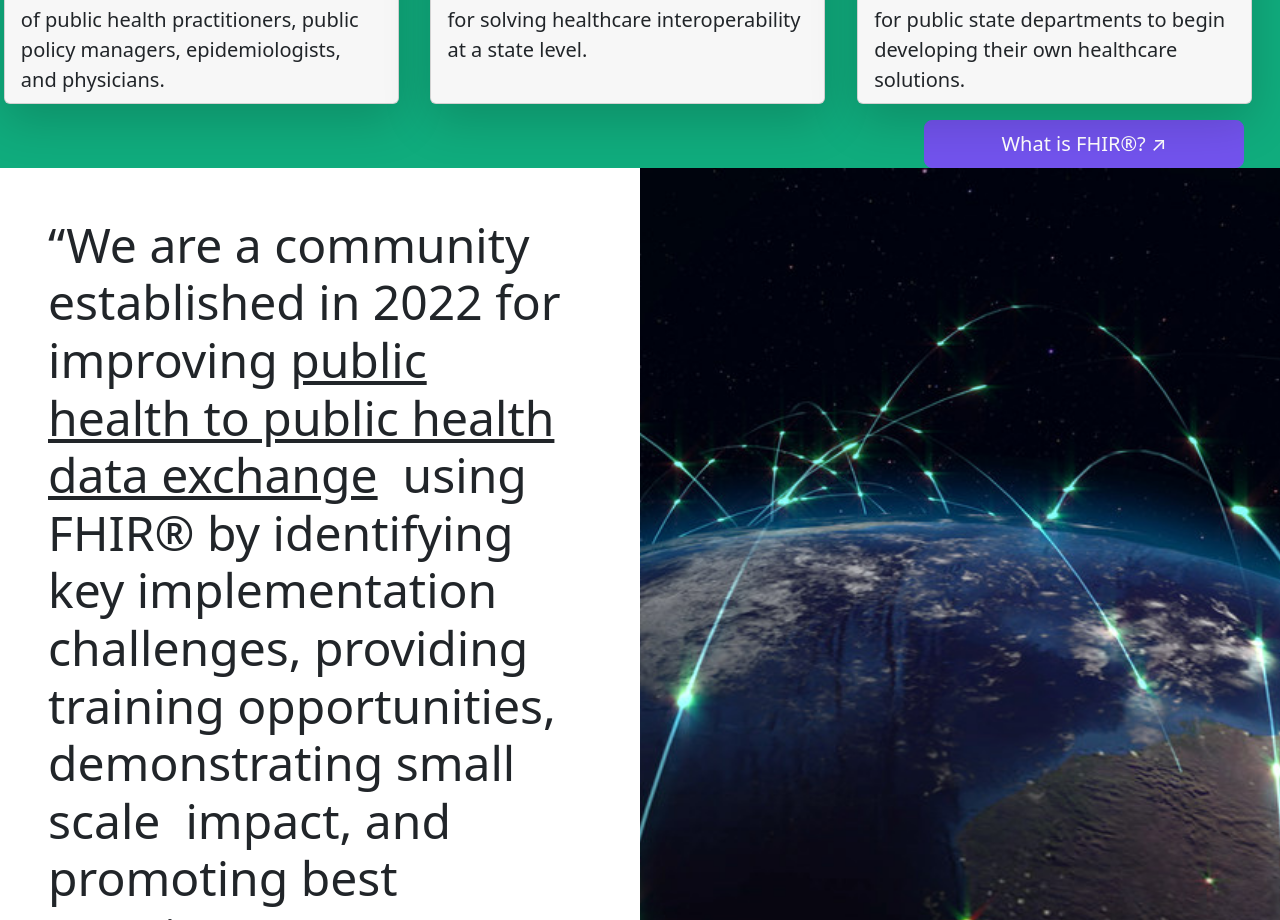
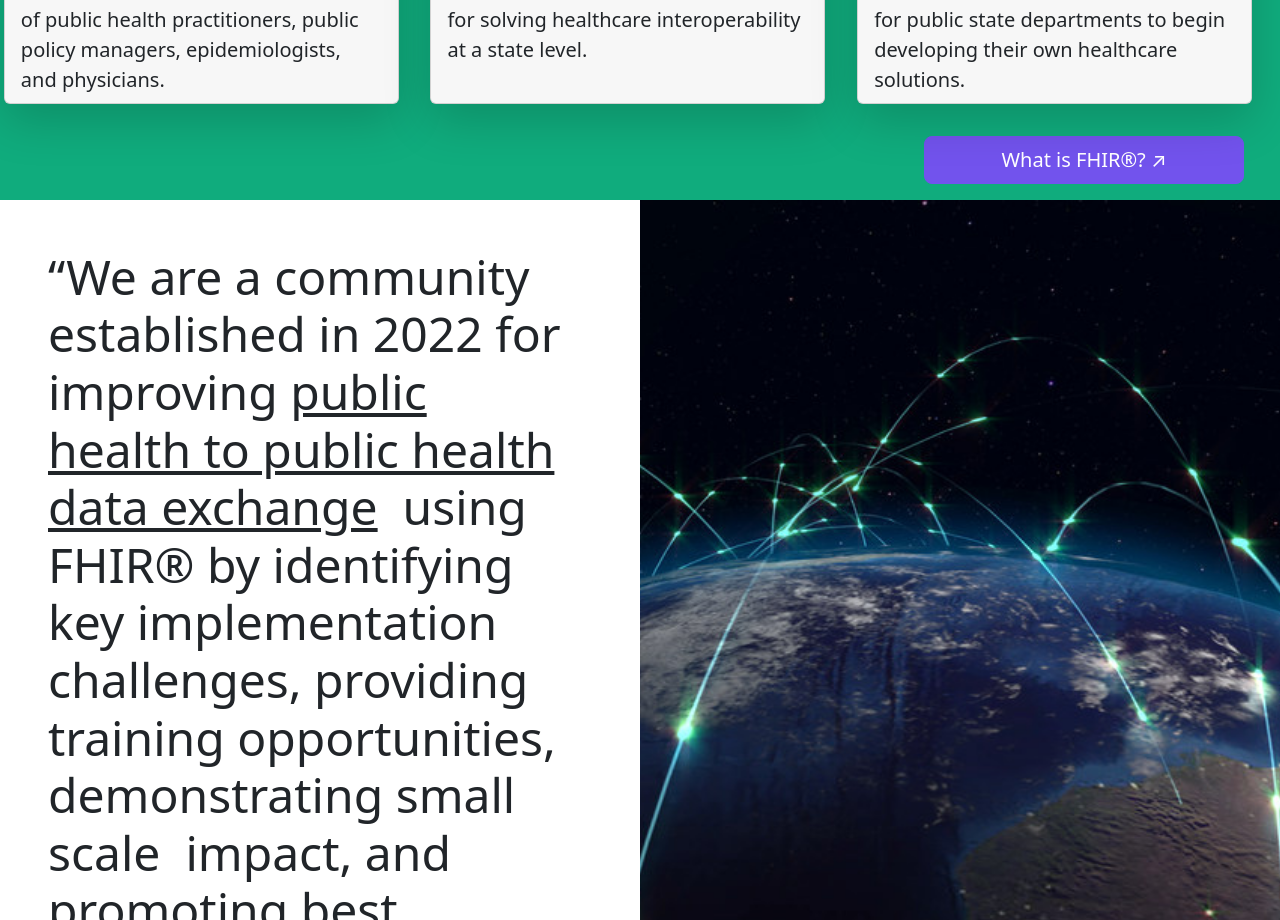
Before and after one commit to PHFIC/phfic.github.io, a Next.js app: page / in a window 1280 px wide. Shown: the part 1360-2280 px from the top of the page. Built offline with nearby package versions, Linux system fonts and the light colour scheme.

Commit message:
debug button margin

```diff
--- a/pages/index.jsx
+++ b/pages/index.jsx
@@ -74,7 +74,7 @@ export default function Home() {
             </GridCard>
           </Row>
           <Row className="justify-content-center justify-content-md-end">
-            <Button variant="primary" size="lg" className="my-auto me-5" style={{width: "20rem"}} href="https://en.wikipedia.org/wiki/Fast_Healthcare_Interoperability_Resources" target="_blank">
+            <Button variant="primary" size="lg" className="my-3 me-5" style={{width: "20rem"}} href="https://en.wikipedia.org/wiki/Fast_Healthcare_Interoperability_Resources" target="_blank">
                 What is FHIR&reg;? &#x02197;
             </Button>
           </Row>
```
